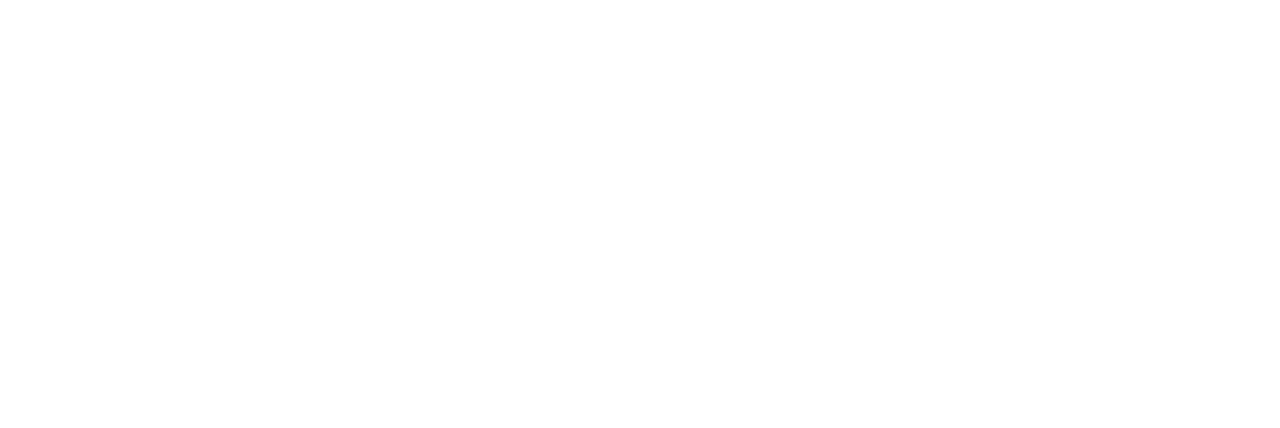
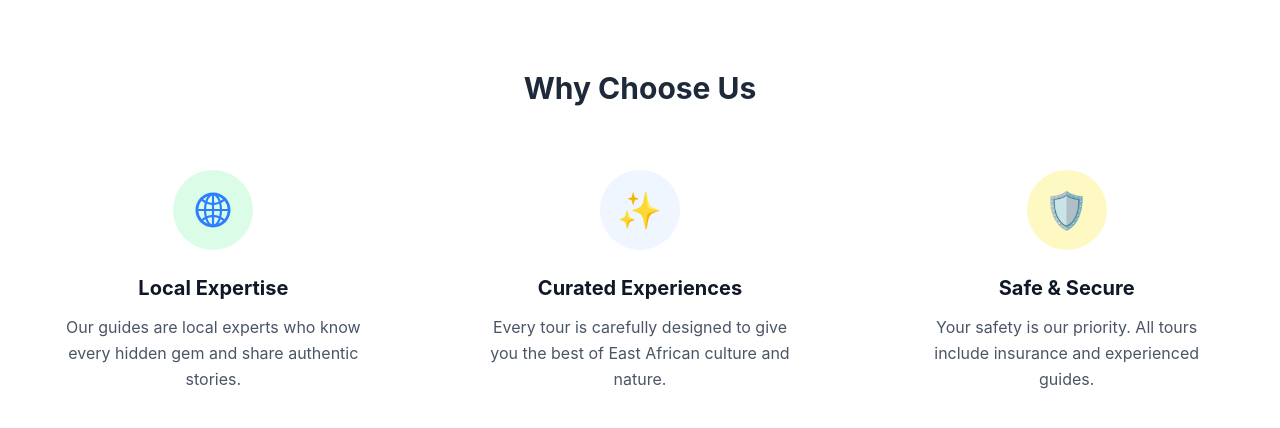
Before and after one commit to muhammad7061/tourism-client, a React (Vite) app: page / in a window 1280 px wide. Shown: the part 1230-1658 px from the top of the page. Before the commit the page ends 1220 px from the top, so only its background shows below. Built offline with nearby package versions, Linux system fonts and the light colour scheme; no server answers.

Commit message:
whyus section added

```diff
--- /dev/null
+++ b/src/components/WhyChooseUs.jsx
@@ -0,0 +1,58 @@
+import React from 'react';
+import { AiOutlineGlobal } from 'react-icons/ai';
+
+const features = [
+  {
+    title: "Local Expertise",
+    description: "Our guides are local experts who know every hidden gem and share authentic stories.",
+    icon: <AiOutlineGlobal size={40} className="text-blue-500" />,
+    bgColor: "bg-green-100",
+  },
+  {
+    title: "Curated Experiences",
+    description: "Every tour is carefully designed to give you the best of East African culture and nature.",
+    icon: "✨",
+    bgColor: "bg-blue-50",
+  },
+  {
+    title: "Safe & Secure",
+    description: "Your safety is our priority. All tours include insurance and experienced guides.",
+    icon: "🛡️",
+    bgColor: "bg-yellow-100",
+  },
+];
+
+const WhyChooseUs = () => {
+  return (
+    <section className="py-20 bg-white">
+      <div className="container mx-auto px-6">
+        {/* Title */}
+        <h2 className="text-center text-3xl font-bold text-gray-800 mb-16">
+          Why Choose Us
+        </h2>
+
+        {/* Features Grid */}
+        <div className="grid grid-cols-1 md:grid-cols-3 gap-12 text-center">
+          {features.map((item, index) => (
+            <div key={index} className="flex flex-col items-center group">
+              {/* Icon Wrapper */}
+              <div className={`text-4xl flex items-center justify-center w-20 h-20 rounded-full ${item.bgColor} mb-6 transition-transform duration-300 group-hover:scale-110`}>
+                {item.icon}
+              </div>
+
+              {/* Text */}
+              <h3 className="text-xl font-bold text-gray-900 mb-3">
+                {item.title}
+              </h3>
+              <p className="text-gray-600 leading-relaxed max-w-xs">
+                {item.description}
+              </p>
+            </div>
+          ))}
+        </div>
+      </div>
+    </section>
+  );
+};
+
+export default WhyChooseUs;
--- a/src/pages/Home.jsx
+++ b/src/pages/Home.jsx
@@ -2,6 +2,7 @@
 import Hero from '../components/Hero'
 import ExploreCategories from '../components/Explore'
 import PopularTours from '../components/PopularTours'
+import WhyChooseUs from '../components/WhyChooseUs'
 
 const Home = () => {
   return (
@@ -9,6 +10,7 @@
         <Hero />
         <ExploreCategories />
         <PopularTours />
+        <WhyChooseUs />
     </div>
   )
 }
```
